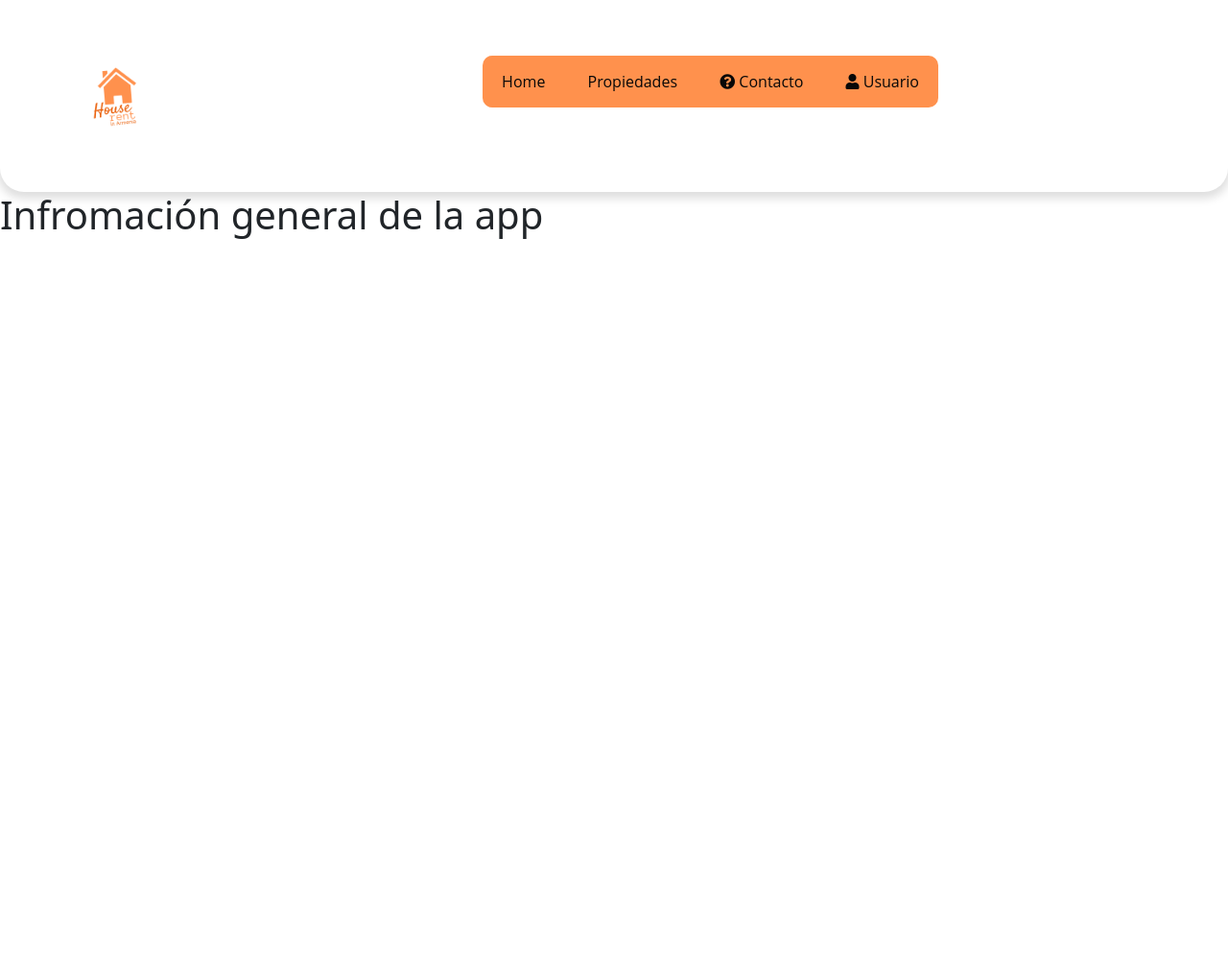
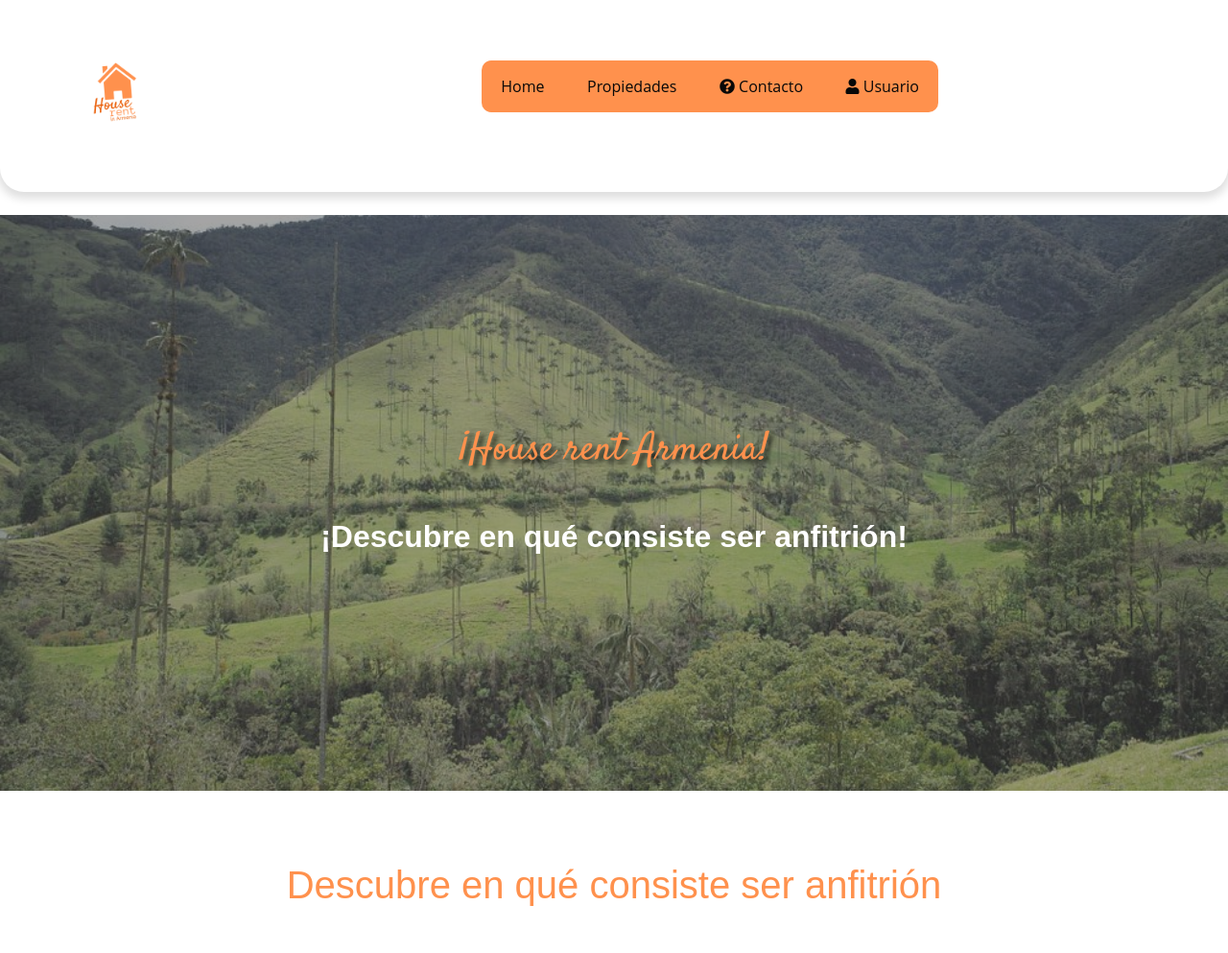
Before and after one commit to PaolaRoa/airbnb_criollo, a PHP site: page /views/GeneralLessor.php in a window 1280 px wide. Shown: the top 993 px of the page at 96% size. Before the commit the page ends 249 px from the top, so only its background shows below. Run offline with PHP 8.4, Linux system fonts and the light colour scheme; some libraries are stand-ins or nearby versions.

Commit message:
view general and form add house

```diff
--- a/assests/css/Navbarlessee.css
+++ b/assests/css/Navbarlessee.css
@@ -5,7 +5,13 @@
     -moz-box-sizing: border-box;
     box-sizing: border-box;
 }
-
+ body{
+    overflow-y: scroll;
+    padding: 0;
+    margin: 0;
+    overflow-x: hidden;
+    font-family: Arial, Helvetica, sans-serif;
+ }
    header{
     width: 100%;
 
@@ -28,6 +34,7 @@
     height: auto;
     border-radius: 50%;
     margin: 20px;
+    padding-bottom: 20px;
 }
 
    nav ul{
@@ -76,7 +83,7 @@
 
    .submenu li a{
     display: block;
-    padding: 15px;
+    padding: 5px 15px;
     color: #fff;
     font-family: 'Open sans';
     text-decoration: none;
--- /dev/null
+++ b/assests/css/banerLessor.css
@@ -0,0 +1,180 @@
+@import url('https://fonts.googleapis.com/css2?family=Satisfy&display=swap');
+
+/*-----------------------------------------------------------------------*/
+/*-----------------------------slider de imagenes------------------------*/
+/*-----------------------------------------------------------------------*/
+body{
+    overflow-y: scroll;
+    font-family: Arial, Helvetica, sans-serif;
+ }
+
+.banner{
+	position: sticky;
+	width: 100%;
+	height: 75vh;
+	background-color: #F5F5F5;
+	background-size: cover;
+	background-position: center;
+	transition: all .1s ease-out;
+	background-image: url(../img/corcoran-valley-bamboo.jpg);
+	animation: banner 28s infinite linear;
+	width: 100%;
+	margin: 0;
+	padding: 0;
+}
+.banner-content{
+	margin: 0;
+	padding: 0;
+	width: 100%;
+	height: 100%;
+	color: #FFF;
+	background-color: #4d4d4d81;
+	display: flex;
+	flex-direction: column;
+	justify-content: center;
+	align-items: center;
+}
+
+.banner-content h1{
+    margin: 0;
+	padding: 0;
+	padding-bottom: 30px;
+	font-size: 40px;
+	text-align: center;
+    color: #FF914D;
+    font-family: 'Satisfy', cursive;
+    text-shadow: 0.1em 0.1em 5px rgb(0 0 0 / 70%);
+}
+
+.banner-content h2{
+    display:block;
+    padding: 20px;
+    font-weight: 600;
+	text-align: center;
+	color: rgb(255, 255, 255);
+	line-height: 30px;/*hace que las palabras se separen creo*/
+}
+
+
+@keyframes banner{
+	0%{
+		background-image: url(../img/corcoran-valley-bamboo.jpg);
+        /* opacity: 0.5; */
+	}
+	25%{
+        background-image: url(../img/corcoran-valley-bamboo.jpg);
+        /* opacity: 0.5; */
+    }
+
+
+	26%{
+		background-image: url(../img/photo1.jpg);
+        /* opacity: 0.5; */
+	}
+	50%{
+		background-image: url(../img/photo1.jpg);
+        /* opacity: 0.5; */
+	}
+
+
+	51%{
+		background-image: url(../img/photo2.jpg);
+        /* opacity: 0.5; */
+	}
+	75%{
+		background-image: url(../img/photo2.jpg);
+        /* opacity: 0.5; */
+	}
+
+
+	76%{
+		background-image: url(../img/photo3.jpg);
+        /* opacity: 0.5; */
+	}
+	100%{
+		background-image: url(../img/photo3.jpg);
+        /* opacity: 0.5; */
+	}
+
+}
+
+
+/*INformation*/
+.information h1{
+    margin: 50px;
+    text-align: center;
+    color: #FF914D;
+    /* font-family: 'Satisfy', cursive; */
+
+}
+
+.reasons{
+    display: grid;
+    grid-template-columns: 60% 40%;
+    grid-template-rows: 1fr;
+
+    margin: 50px;
+}
+
+.reasons .Circle{
+    width: 250px;
+    height: 250px;
+    margin-left: 70px;
+    border-radius: 50%;
+    /* background-color: yellow; */
+    background-image: url(../img/photo4.jpg);
+    background-position: center;
+    background-size: cover;
+}
+
+.protection h3{
+    margin: 50px;
+    font-weight: 800;
+    text-align: center;
+    color: #FF914D;
+    /* font-family: 'Satisfy', cursive; */
+}
+
+.protection h4{
+    margin: 50px;
+}
+
+.Tips{
+    display: grid;
+    grid-template-columns: 60% 40%;
+    grid-template-rows: 1fr;
+
+    margin: 50px;
+}
+
+.Tips .Circle-two{
+    width: 150px;
+    height: 150px;
+    margin-left: 70px;
+    margin-top: 20px;
+    border-radius: 50%;
+    background-image: url(../img/photo11.jpg);
+    background-position: center;
+    background-size: cover;
+}
+
+.Tips .Circle-tree{
+    width: 250px;
+    height: 250px;
+    margin-left: 100px;
+    border-radius: 50%;
+    /* background-color: yellow; */
+    background-image: url(../img/photo10.jpg);
+    background-position: center;
+    background-size: cover;
+}
+
+.Tips .Circle-four{
+    width: 150px;
+    height: 150px;
+    margin-left: 260px;
+    border-radius: 50%;
+    background-image: url(../img/photo12.jpg);
+    background-position: center;
+    background-size: cover;
+}
--- a/views/GeneralLessor.php
+++ b/views/GeneralLessor.php
@@ -5,12 +5,62 @@
     <meta http-equiv="X-UA-Compatible" content="IE=edge">
     <meta name="viewport" content="width=device-width, initial-scale=1.0">
     <title>¡House rent Armenia!</title>
+    <link rel="stylesheet"  href="../assests/css/banerLessor.css">
 </head>
 <body>
+    <!--Navbar-->
     <?php
     include("../views/layouts/NavbarLessor.php");
     ?>
-    <h1>Infromación general de la app</h1>
+    <!--Slider-->
+    </br>
+    <div class="banner">
+		<div class="banner-content">
+			<h1>¡House rent Armenia!</h1>
+			<h2>¡Descubre en qué consiste ser anfitrión!</h2>
+
+		</div>
+	</div>
+        </br>
+        <!--info-->
+    <div class="information">
+        <h1>Descubre en qué consiste ser anfitrión</h1>
+        <div class="reasons">
+            <div>
+                <h3>Razones para convertirte en anfitrión</h3>
+                <p>Sean cuales sean tus objetivos financieros, ser anfitrión en Armenia pone a tu disposición una forma única de alcanzarlos. Destina lo que ganes a pagar la hipoteca, a mejorar tu alojamiento o, simplemente, regálate unas merecidas vacaciones. Abrir las puertas de tu hogar ayudará a que tu cuenta crezca, pero también te aportará mucho más. Según los anfitriones de nuestra comunidad, una de las ventajas es que puedes compartir tu cultura y conocer a personas con las que si no nunca habrías coincidido, como músicos profesionales, fabricantes de drones o artistas de circo.</p>
+            </div>
+
+            <div class="Circle">
+            </div>
+        </div>
+    </div>
+    <div class="protection">
+        <h3>Tips para protejer a los inivitados</h3>
+        <h4>Prácticas de seguridad contra el COVID-19</h4>
+        <div class="Tips">
+            <div>
+                </br>
+                <div class="Circle-two"></div>
+                <div class="Circle-tree"></div>
+                <div class="Circle-four"></div>
+            </div>
+
+            <div>
+                <h5>Paso 1: Preparar</h5>
+                <p>Una preparación adecuada puede ayudarte a ti y a tu equipo a limpiar de manera más eficiente y segura.</p>
+                <h5>Paso 2: Limpiar.</h5>
+                <p>Es importante comenzar por eliminar el polvo y la suciedad de las superficies, como los pisos y las barras.</p>
+                <h5>Paso 3: Sanitizar.</h5>
+                <p> Utiliza desinfectantes químicos para ayudar a reducir la cantidad de bacterias en superficies de alto contacto, como pomos de puertas y controles remotos.</p>
+                <h5>Paso 4: Verificar.</h5>
+                <p>Consulta la lista de verificación de cada habitación para conocer las mejores prácticas sobre cómo limpiar y sanitizar diferentes espacios.</p>
+                <h5>Paso 5: Reponer.</h5>
+                <p>Para evitar la contaminación cruzada, es importante que termines de limpiar e sanitizar una habitación y te laves las manos antes de reponer los artículos para recibir al próximo huésped.</p>
+            </div>
+        </div>
+    </div>
+    <!--Footer-->
 
 </body>
 </html>
--- a/views/index.html
+++ b/views/index.html
@@ -10,3 +10,4 @@
     <li><a href="../views/Newhomelessor.php">
 
         <link rel="stylesheet" href="../assests/css/NewHome.css">
+        <link rel="stylesheet"  href="../assests/css/banerLessor.css">
```
Also changed, not shown: assests/css/NewHome.css (+9 -2 lines), views/Newhomelessor.php (+17 -0 lines), assests/img/photo11.jpg (added), assests/img/photo3.jpg (added), assests/img/photo5.jpg (added), 7 other files.
